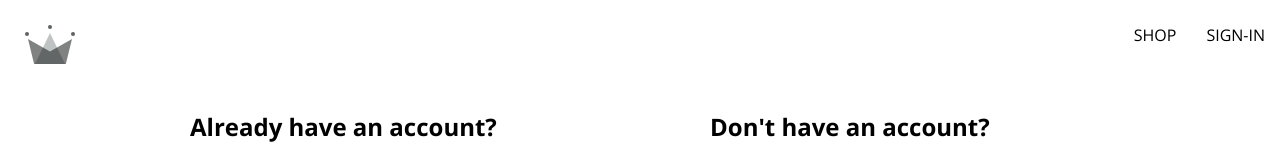
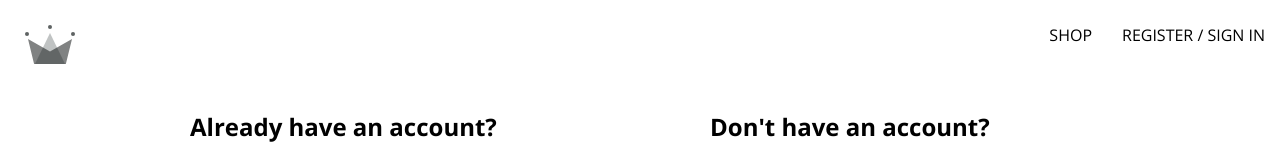
Before and after one commit to Skybeazt/e-shop, a React (Create React App) app: page /auth in a window 1280 px wide. Shown: the top 155 px of the page. Built offline with nearby package versions, Linux system fonts and the light colour scheme.

Commit message:
Fixing revert issue on main branch

```diff
--- a/src/components/sign-in-form/sign-in-form.component.jsx
+++ b/src/components/sign-in-form/sign-in-form.component.jsx
@@ -1,4 +1,5 @@
-import { useState } from "react";
+import { UserContext } from "./../../contexts/user.contexts.jsx";
+import { useState, useContext } from "react";
 
 import {
   signInWithGooglePopup,
@@ -18,6 +19,7 @@ const defaultFormValues = {
 const SignInForm = function () {
   const [formFields, setFormFields] = useState(defaultFormValues);
   const { email, password } = formFields;
+  const { setCurrentUser } = useContext(UserContext);
 
   const resetFormFields = () => setFormFields(defaultFormValues);
 
@@ -32,6 +34,7 @@ const SignInForm = function () {
     try {
       const { user } = await signInWithGooglePopup();
       await createUserDocumentFromAuth(user);
+      setCurrentUser(user);
       resetFormFields();
     } catch (error) {
       if (error.code === "auth/popup-closed-by-user")
@@ -44,12 +47,11 @@ const SignInForm = function () {
     e.preventDefault();
 
     try {
-      const response = await signInAuthUserWithEmailAndPassword(
+      const { user } = await signInAuthUserWithEmailAndPassword(
         email,
         password
       );
-      console.log(response);
-      // await createUserDocumentFromAuth(user, { email });
+      setCurrentUser(user);
       resetFormFields();
     } catch (error) {
       if (error.code === "auth/invalid-credential")
--- a/src/components/sign-up-form/sign-up-form.component.jsx
+++ b/src/components/sign-up-form/sign-up-form.component.jsx
@@ -1,8 +1,10 @@
-import { useState } from "react";
+import { useState, useContext } from "react";
 import {
   createAuthUserWithEmailAndPassword,
   createUserDocumentFromAuth,
 } from "./../../utils/firebase/firebase.utils.js";
+
+import { UserContext } from "./../../contexts/user.contexts.jsx";
 
 import FormInput from "./../form-input/form-input.component.jsx";
 import Button from "./../button/button.component.jsx";
@@ -19,6 +21,8 @@ const defaultFormFields = {
 const SignUpForm = function () {
   const [formFields, setFormFields] = useState(defaultFormFields);
   const { displayName, email, password, confirmPassword } = formFields;
+
+  const { setCurrentUser } = useContext(UserContext);
 
   const inputChangeHandler = function (e) {
     e.preventDefault();
@@ -49,6 +53,7 @@ const SignUpForm = function () {
       );
 
       await createUserDocumentFromAuth(user, { displayName });
+      setCurrentUser(user);
       resetFormFields();
     } catch (error) {
       if (error.code === "auth/email-already-in-use")
--- /dev/null
+++ b/src/contexts/user.contexts.jsx
@@ -0,0 +1,13 @@
+import { createContext, useState } from "react";
+
+export const UserContext = createContext({
+  currentUser: null,
+  setCurrentUser: () => null,
+});
+
+export const UserContextProvider = function ({ children }) {
+  const [currentUser, setCurrentUser] = useState(null);
+
+  const value = { currentUser, setCurrentUser };
+  return <UserContext.Provider value={value}>{children} </UserContext.Provider>;
+};
--- a/src/index.js
+++ b/src/index.js
@@ -1,5 +1,6 @@
 import React from "react";
 import ReactDOM from "react-dom/client";
+import { UserContextProvider } from "./contexts/user.contexts.jsx";
 import { BrowserRouter } from "react-router-dom";
 import "./index.scss";
 import App from "./App";
@@ -9,7 +10,9 @@ const root = ReactDOM.createRoot(document.getElementById("root"));
 root.render(
   <React.StrictMode>
     <BrowserRouter>
-      <App />
+      <UserContextProvider>
+        <App />
+      </UserContextProvider>
     </BrowserRouter>
   </React.StrictMode>
 );
--- a/src/routes/navigation/navigation.component.jsx
+++ b/src/routes/navigation/navigation.component.jsx
@@ -1,10 +1,20 @@
-import { Fragment } from "react";
+import { Fragment, useContext } from "react";
+import { UserContext } from "./../../contexts/user.contexts.jsx";
 import { Outlet, Link } from "react-router-dom";
+
+import { signOutUser } from "./../../utils/firebase/firebase.utils.js";
 
 import { ReactComponent as CrwnLogo } from "./../../assets/87 - crown.svg";
 import "./navigation.styles.scss";
 
 const Navigation = function () {
+  const { currentUser, setCurrentUser } = useContext(UserContext);
+
+  const signOutHandler = async function () {
+    const response = await signOutUser();
+    if (response === undefined) setCurrentUser(null);
+  };
+
   return (
     <Fragment>
       <div className="navigation">
@@ -15,9 +25,15 @@ const Navigation = function () {
           <Link className="nav-link" to="/shop">
             SHOP
           </Link>
-          <Link className="nav-link" to="/auth">
-            SIGN-IN
-          </Link>
+          {currentUser ? (
+            <span className="nav-link" onClick={signOutHandler}>
+              SIGN OUT
+            </span>
+          ) : (
+            <Link className="nav-link" to="/auth">
+              REGISTER / SIGN IN
+            </Link>
+          )}
         </div>
       </div>
       <Outlet />
--- a/src/utils/firebase/firebase.utils.js
+++ b/src/utils/firebase/firebase.utils.js
@@ -6,6 +6,7 @@ import {
   GoogleAuthProvider,
   createUserWithEmailAndPassword,
   signInWithEmailAndPassword,
+  signOut,
 } from "firebase/auth";
 
 import { getFirestore, doc, getDoc, setDoc } from "firebase/firestore";
@@ -88,6 +89,9 @@ export const signInAuthUserWithEmailAndPassword = async function (
 ) {
   if (!email || !password) return;
   const res = await signInWithEmailAndPassword(auth, email, password);
-  console.log(res);
   return res;
 };
+
+export const signOutUser = async function () {
+  return await signOut(auth);
+};
```
